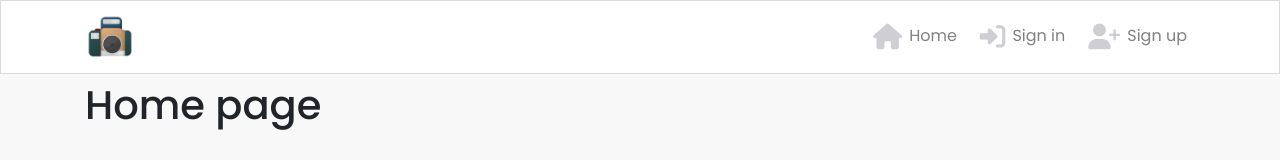
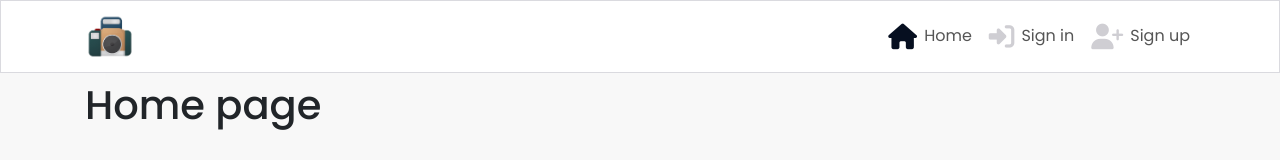
Before and after one commit to fgit-24/prototype-pp5-react, a React (Create React App) app: page / in a window 1280 px wide. Shown: the top 160 px of the page. Built offline with nearby package versions, Linux system fonts and the light colour scheme.

Commit message:
Add navlinks to NavBar.js

```diff
--- a/src/components/NavBar.js
+++ b/src/components/NavBar.js
@@ -2,26 +2,42 @@ import React from "react";
 import { Navbar, Container, Nav } from "react-bootstrap";
 import logo from "../assets/logo.png";
 import styles from "../styles/NavBar.module.css";
+import { NavLink } from "react-router-dom";
 
 const NavBar = () => {
   return (
     <Navbar className={styles.NavBar} expand="md" fixed="top">
       <Container>
-        <Navbar.Brand>
-          <img src={logo} alt="logo" height="45" />
-        </Navbar.Brand>
+        <NavLink to="/">
+          <Navbar.Brand>
+            <img src={logo} alt="logo" height="45" />
+          </Navbar.Brand>
+        </NavLink>
         <Navbar.Toggle aria-controls="basic-navbar-nav" />
         <Navbar.Collapse id="basic-navbar-nav">
-          <Nav className="ml-auto text-right">
-            <Nav.Link>
+          <Nav className="ml-auto text-left">
+            <NavLink
+              exact
+              className={styles.NavLink}
+              activeClassName={styles.Active}
+              to="/"
+            >
               <i className="fas fa-home"></i>Home
-            </Nav.Link>
-            <Nav.Link>
+            </NavLink>
+            <NavLink
+              className={styles.NavLink}
+              activeClassName={styles.Active}
+              to="/signin"
+            >
               <i className="fas fa-sign-in-alt"></i>Sign in
-            </Nav.Link>
-            <Nav.Link>
+            </NavLink>
+            <NavLink
+              to="/signup"
+              className={styles.NavLink}
+              activeClassName={styles.Active}
+            >
               <i className="fas fa-user-plus"></i>Sign up
-            </Nav.Link>
+            </NavLink>
           </Nav>
         </Navbar.Collapse>
       </Container>
--- a/src/styles/App.module.css
+++ b/src/styles/App.module.css
@@ -35,5 +35,5 @@ i {
 i:hover {
   cursor: pointer;
   transition: color ease-in-out 0.3s;
-  color: #2142b2;
+  color: #060f20;
 }
--- a/src/styles/NavBar.module.css
+++ b/src/styles/NavBar.module.css
@@ -1,4 +1,12 @@
 .NavBar {
-    background-color: #fff;
-    border: 1px solid #dadadf;
+  background-color: #ffffff;
+  border: 1px solid #dadadf;
 }
+
+.NavLink {
+  padding: 5px;
+}
+
+.Active i {
+  color: #060f20;
+}
```
